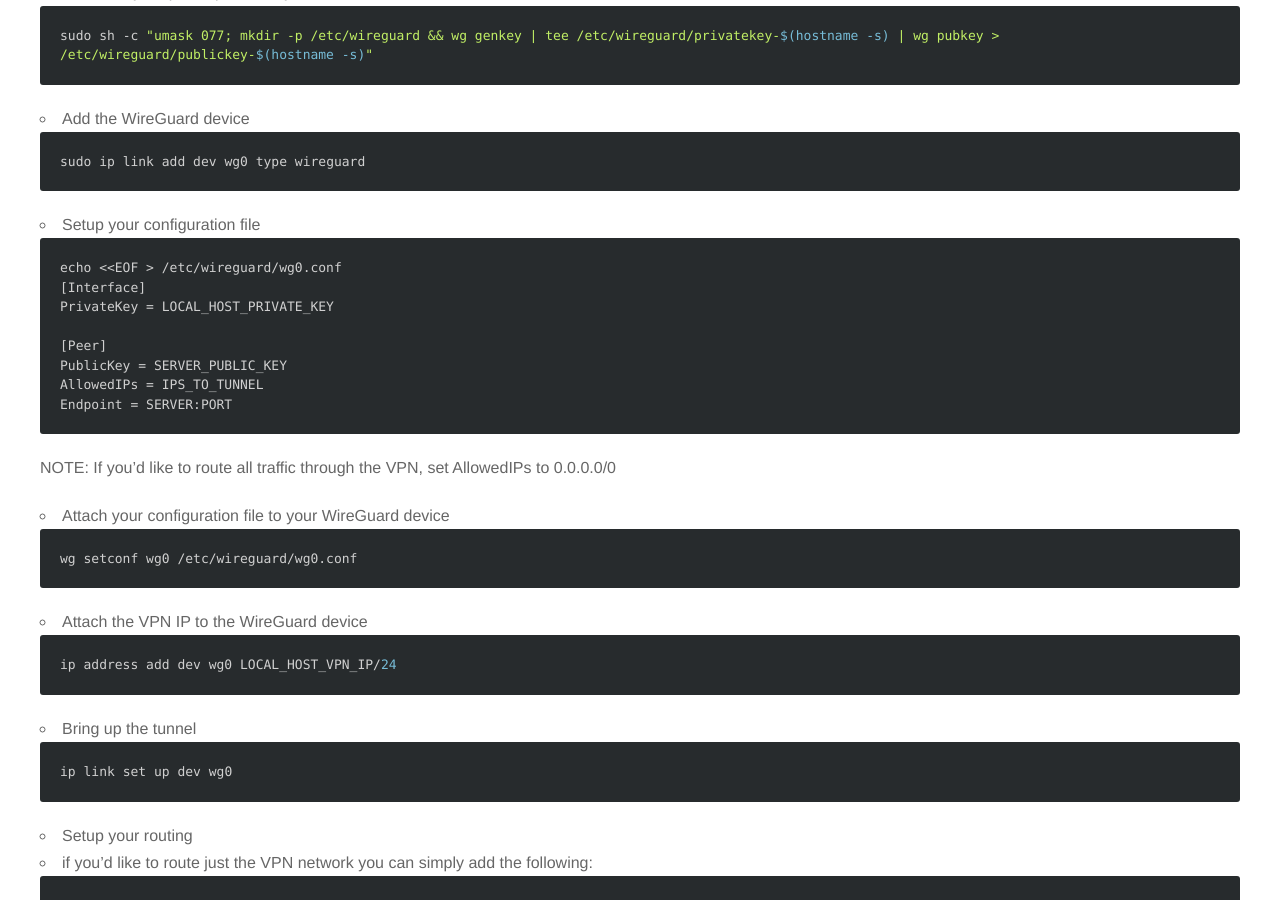
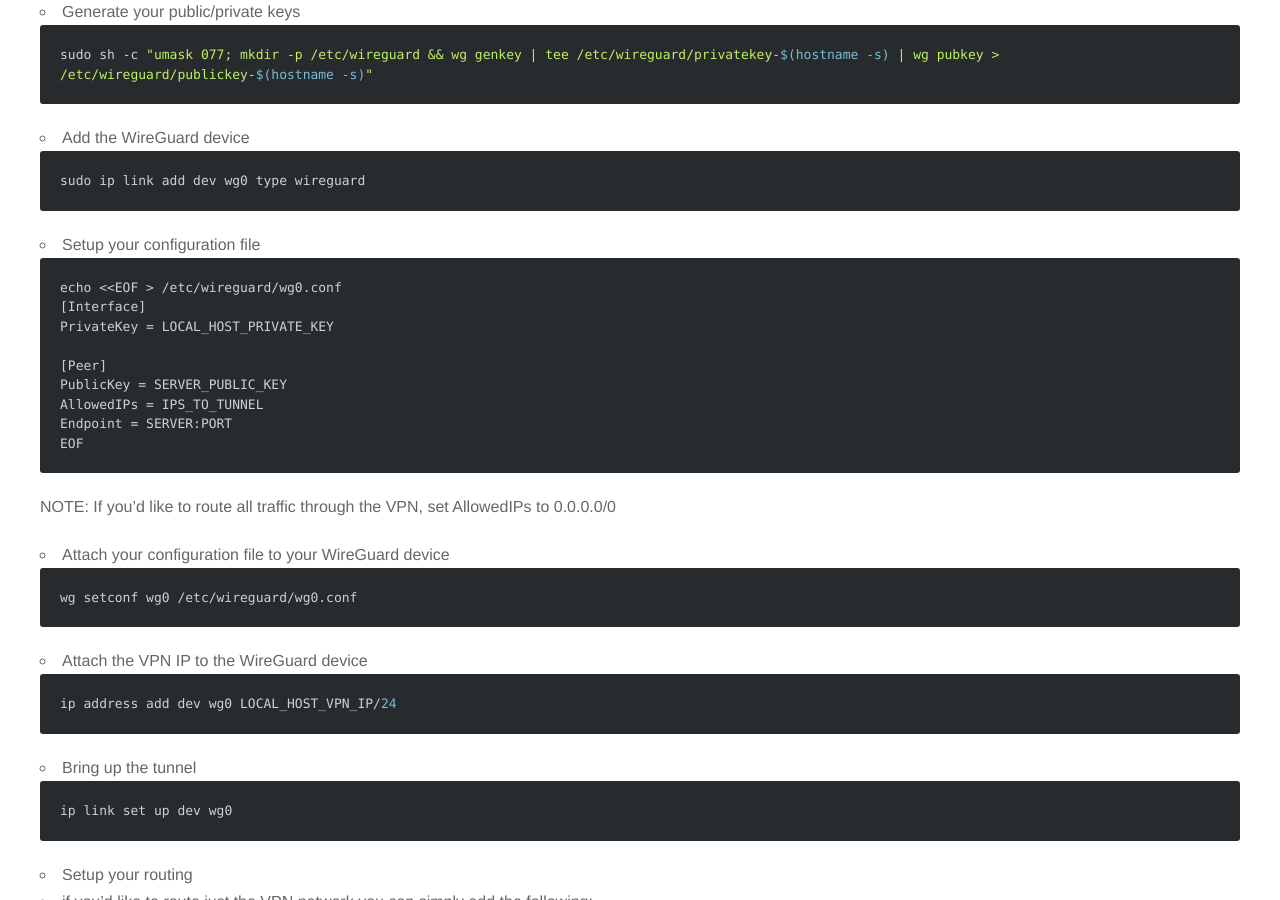
Before and after one commit to rgibert/rgibert.github.io, a Jekyll site: the page built from _posts/2020-04-02-setting_up_wireguard_on_synology.md, in a window 1280 px wide and 900 px high, scrolled down 2170 px. Built offline with Jekyll 4.4.1, drawn with Linux system fonts in a browser that asks for light colours; nearby versions of some CDN libraries.

Commit message:
fix wireguard missing EOFs

```diff
--- a/_posts/2020-04-02-setting_up_wireguard_on_synology.md
+++ b/_posts/2020-04-02-setting_up_wireguard_on_synology.md
@@ -46,6 +46,7 @@
 [Peer]
 PublicKey = PEER_2_PUBLIC_KEY
 AllowedIPs = VPN_NETWORK_IP_FOR_PEER_2/32
+EOF
 {% endhighlight %}
 
 # Configure WireGuard Clients
@@ -96,6 +97,7 @@
 PublicKey = SERVER_PUBLIC_KEY
 AllowedIPs = IPS_TO_TUNNEL
 Endpoint = SERVER:PORT
+EOF
 {% endhighlight %}
   NOTE: If you'd like to route all traffic through the VPN, set AllowedIPs to 0.0.0.0/0
 5. Attach your configuration file to your WireGuard device
```
Also changed, not shown: other parts of _posts/2020-04-02-setting_up_wireguard_on_synology.md (+1 -1 lines).
